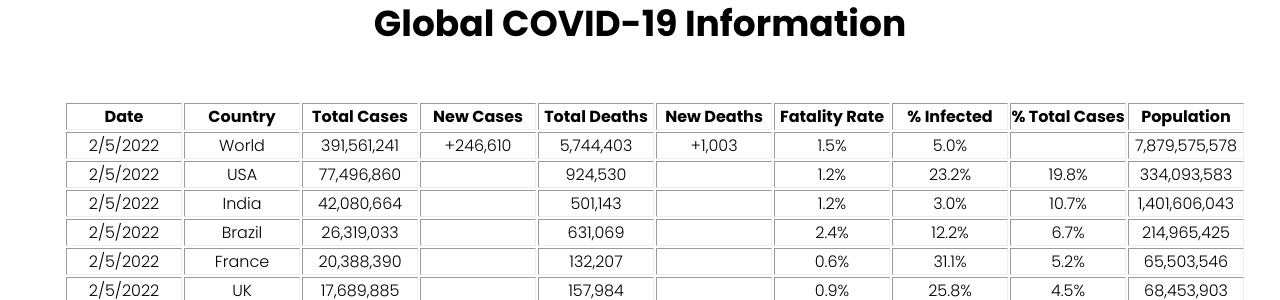
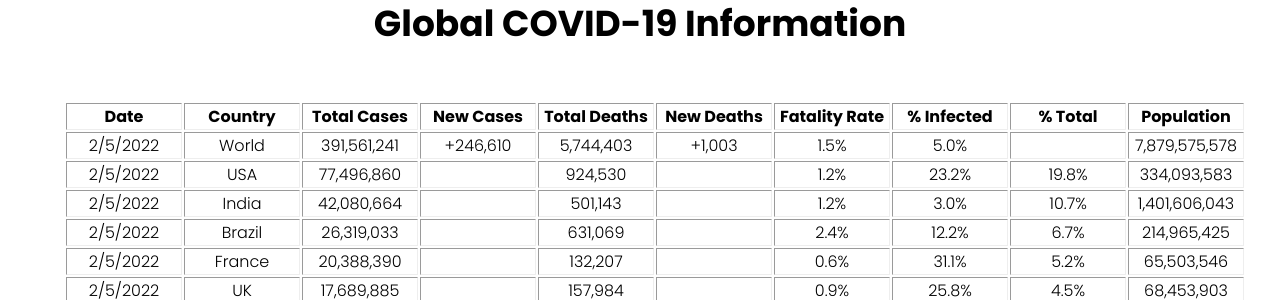
Before and after one commit to Pasin3ru/Tracking-COVID-19, a Jekyll site: the page built from index.html, in a window 1280 px wide and 900 px high, scrolled down 1181 px. Shown: the part 155-455 px from the top of the window. Built offline with Jekyll 4.4.1, drawn with Linux system fonts in a browser that asks for light colours.

Commit message:
Update global_data.html

```diff
--- a/_includes/hospital-tables/global_data.html
+++ b/_includes/hospital-tables/global_data.html
@@ -9,7 +9,7 @@
       <th style="min-width: 114px;">New Deaths</th>
       <th style="min-width: 114px;">Fatality Rate</th>
       <th style="min-width: 114px;">% Infected</th>
-      <th style="min-width: 114px;">% Total Cases</th>
+      <th style="min-width: 114px;">% Total</th>
       <th style="min-width: 114px;">Population</th>
     </tr>
   </thead>
```
